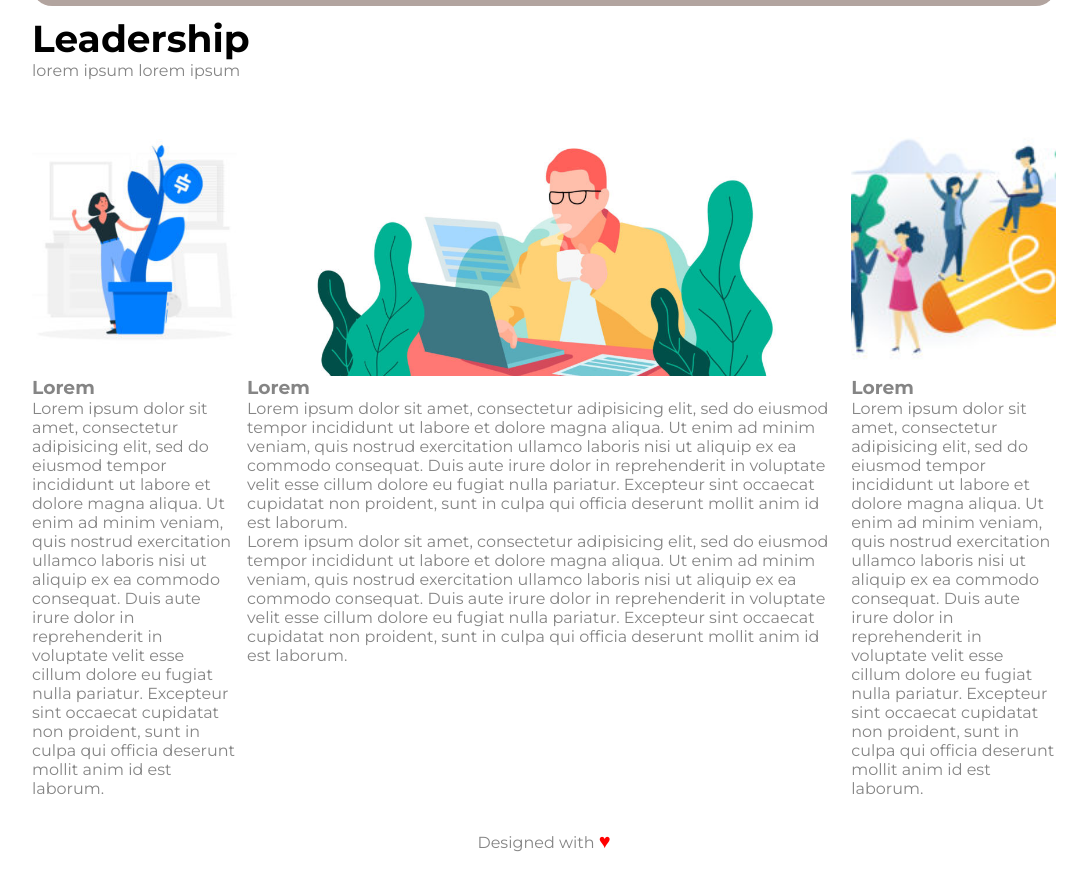
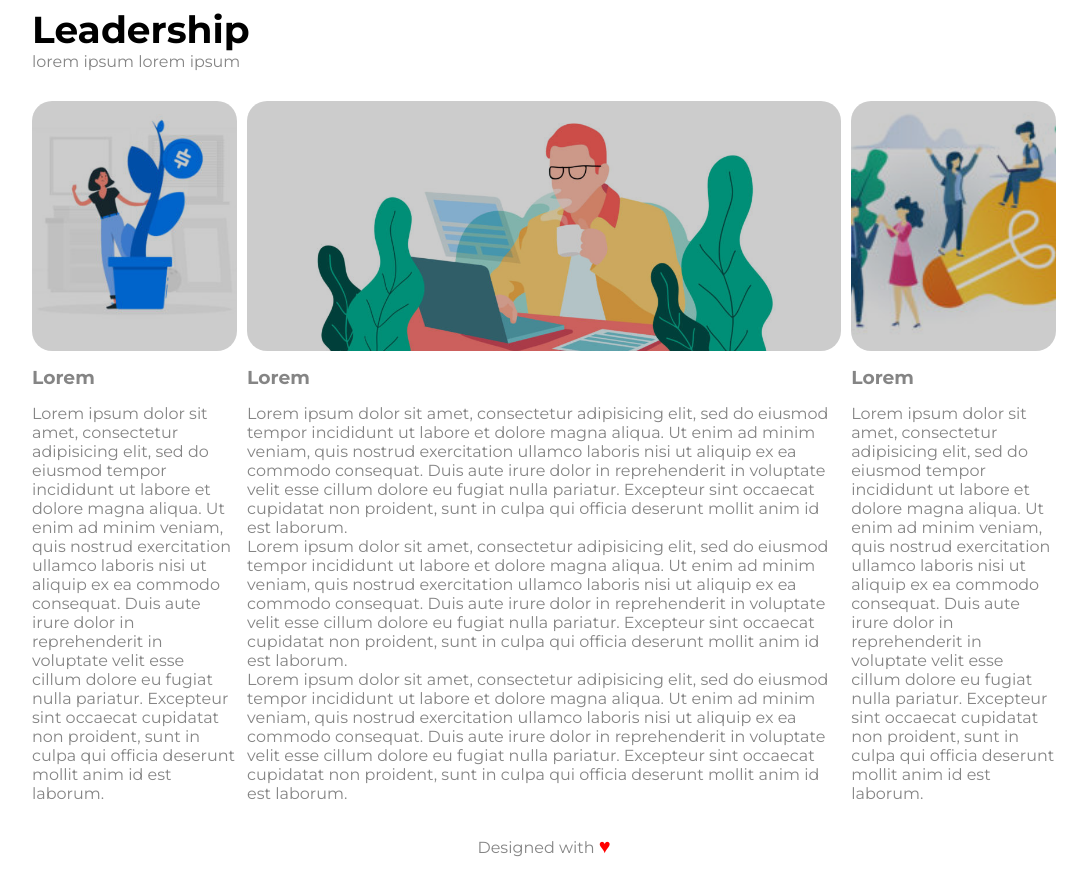
Before and after one commit to glSpisto-92/htmlcss-wp, a plain HTML site: page index.html in a window 1280 px wide. Shown: the part 801-1690 px from the top of the page, without its empty margins (96-1183 px from the left). Drawn offline with Linux system fonts and the light colour scheme.

Commit message:
fixati overlay  colonne / fine

```diff
--- a/css/style.css
+++ b/css/style.css
@@ -11,6 +11,10 @@ body{
   font-family: 'Montserrat', sans-serif;
 }
 
+h3{
+  margin: 15px 0;
+}
+
 /* header */
 .head{
   margin-top: 1%;
@@ -18,6 +22,8 @@ body{
 
 .logo-img{
   width: 150px;
+  padding-right: 20px;
+  border-right: 1px solid lightgrey;
 }
 
 /* nav-bar/menu */
@@ -50,7 +56,7 @@ li a{
   left: 0;
   right: 0;
   bottom: 0;
-  background-color: rgba(0, 0, 0, 0.3);
+  background-color: rgba(0, 0, 0, 0.2);
   border-radius: 20px;
 }
 
@@ -69,13 +75,13 @@ li a{
 
 /* titolo sezioni */
 .subtitle{
-  height: 100px;
   font-size: 25px;
 }
 
 .subtitle p{
   font-size: 16px;
   color: #858585;
+  margin-bottom: 30px;
 }
 
 /* colonne flottanti/sezioni */
@@ -83,19 +89,22 @@ li a{
   margin: 1% 0;
 }
 
-.col{
+.column{
+  /* position: relative; */
   width: 20%;
   float: left;
   color: #858585;
 }
 
 .img-section{
+  position: relative;
   height: 250px;
   background-size: cover;
   background-position: center;
   border-radius: 20px;
 }
 
+/* img sezioni */
 #img-sx{
   background-image: url('../img/img-1.jpg');
 }
@@ -107,6 +116,7 @@ li a{
 #img-dx{
   background-image: url('../img/img-3.jpg');
 }
+/* fine img sezioni */
 
 .cent{
   border-radius: 20px;
--- a/index.html
+++ b/index.html
@@ -47,28 +47,38 @@
           <p>lorem ipsum lorem ipsum</p>
         </div>
 
+        <!-- sezioni flottanti -->
         <div class="row clearfix">
-          <div class="col">
-            <div id="img-sx" class="img-section"></div>
+
+          <div class="column">
+            <div id="img-sx" class="img-section">
+              <div class="overlay"></div>
+            </div>
             <h3>Lorem</h3>
             <p>Lorem ipsum dolor sit amet, consectetur adipisicing elit, sed do eiusmod tempor incididunt ut labore et dolore magna aliqua. Ut enim ad minim veniam, quis nostrud exercitation ullamco laboris nisi ut aliquip ex ea commodo consequat. Duis aute irure dolor in reprehenderit in voluptate velit esse cillum dolore eu fugiat nulla pariatur. Excepteur sint occaecat cupidatat non proident, sunt in culpa qui officia deserunt mollit anim id est laborum.</p>
           </div>
 
-          <div class="col cent">
-            <div id="img-cent" class="img-section"></div>
+          <div class="column cent">
+            <div id="img-cent" class="img-section">
+              <div class="overlay"></div>
+            </div>
             <h3>Lorem</h3>
+            <p>Lorem ipsum dolor sit amet, consectetur adipisicing elit, sed do eiusmod tempor incididunt ut labore et dolore magna aliqua. Ut enim ad minim veniam, quis nostrud exercitation ullamco laboris nisi ut aliquip ex ea commodo consequat. Duis aute irure dolor in reprehenderit in voluptate velit esse cillum dolore eu fugiat nulla pariatur. Excepteur sint occaecat cupidatat non proident, sunt in culpa qui officia deserunt mollit anim id est laborum.</p>
             <p>Lorem ipsum dolor sit amet, consectetur adipisicing elit, sed do eiusmod tempor incididunt ut labore et dolore magna aliqua. Ut enim ad minim veniam, quis nostrud exercitation ullamco laboris nisi ut aliquip ex ea commodo consequat. Duis aute irure dolor in reprehenderit in voluptate velit esse cillum dolore eu fugiat nulla pariatur. Excepteur sint occaecat cupidatat non proident, sunt in culpa qui officia deserunt mollit anim id est laborum.</p>
             <p>Lorem ipsum dolor sit amet, consectetur adipisicing elit, sed do eiusmod tempor incididunt ut labore et dolore magna aliqua. Ut enim ad minim veniam, quis nostrud exercitation ullamco laboris nisi ut aliquip ex ea commodo consequat. Duis aute irure dolor in reprehenderit in voluptate velit esse cillum dolore eu fugiat nulla pariatur. Excepteur sint occaecat cupidatat non proident, sunt in culpa qui officia deserunt mollit anim id est laborum.</p>
           </div>
 
-          <div class="col ">
-            <div id="img-dx" class="img-section"></div>
+          <div class="column">
+            <div id="img-dx" class="img-section">
+              <div class="overlay"></div>
+            </div>
             <h3>Lorem</h3>
             <p>Lorem ipsum dolor sit amet, consectetur adipisicing elit, sed do eiusmod tempor incididunt ut labore et dolore magna aliqua. Ut enim ad minim veniam, quis nostrud exercitation ullamco laboris nisi ut aliquip ex ea commodo consequat. Duis aute irure dolor in reprehenderit in voluptate velit esse cillum dolore eu fugiat nulla pariatur. Excepteur sint occaecat cupidatat non proident, sunt in culpa qui officia deserunt mollit anim id est laborum.</p>
           </div>
+
         </div>
       </section>
-
+      <!-- fine sezioni flottanti -->
     </main>
     <!--fine corpo della pagina/sezioni varie -->
 
```
